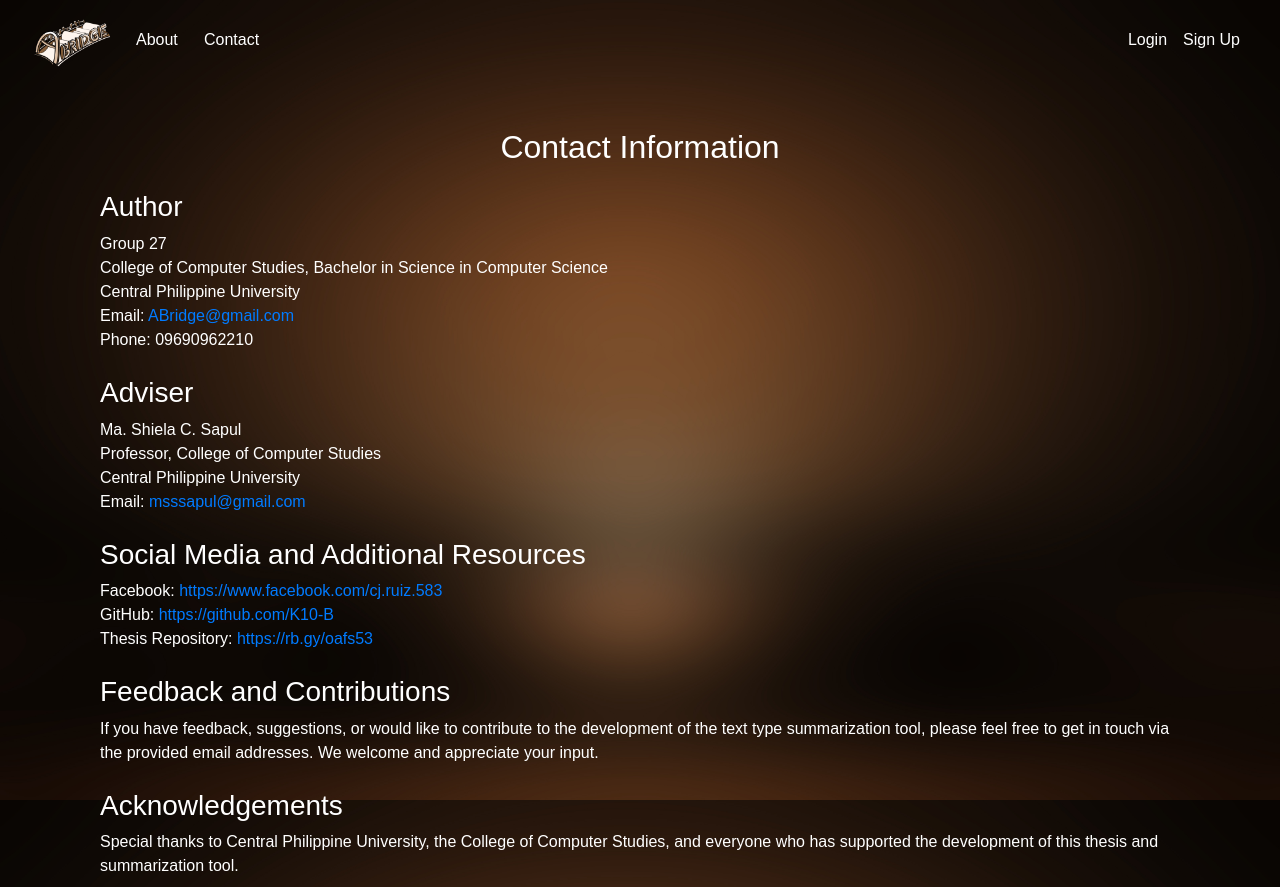
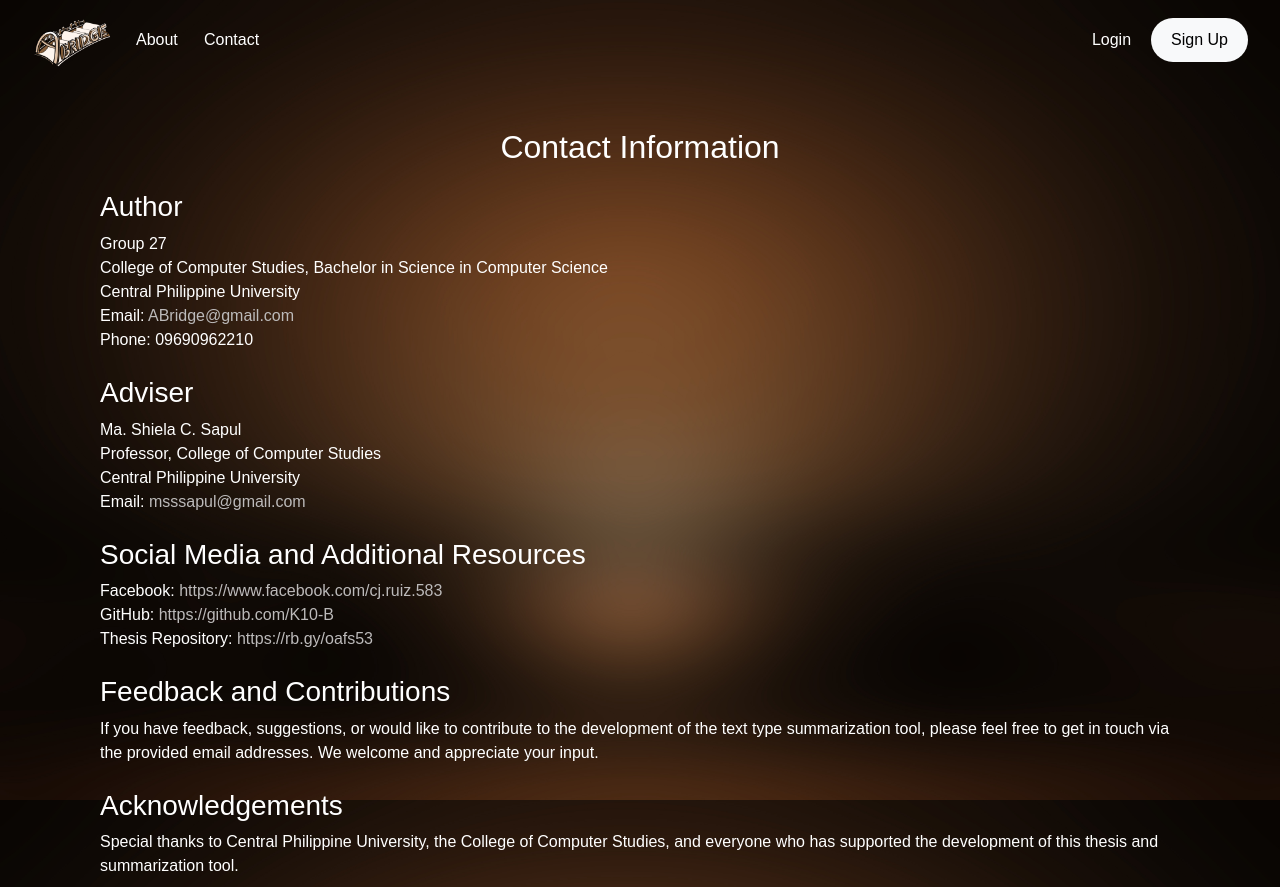
Before and after one commit to ZerpStvn/abridge-appnw, a Flask app: page /contact in a window 1280 px wide. Shown: the top 887 px of the page. Run offline with Flask 3, Linux system fonts and the light colour scheme; some libraries are stand-ins or nearby versions.

Commit message:
fix navbar buttons

```diff
--- a/website/static/style.css
+++ b/website/static/style.css
@@ -115,6 +115,18 @@ label {
     color: #d08746 !important;
 }
 
+a.navbar{
+    font-family: 'Neue Montreal', sans-serif;
+    text-decoration: none;
+    color: black;
+    border-radius: 40px;
+    padding: 10px 20px;
+}
+
+.custom-navbar:hover {
+    color: #d08746 !important;
+}
+
 #about {
     width: 52px; /* Fixed width for "About" */
 }
@@ -140,5 +152,6 @@ label {
     margin: 1rem auto; /* Centers the card and adds margin */
     text-align: center; /* Center text */
     box-shadow: 0 4px 8px rgba(0, 0, 0, 0.2); /* Optional: Add shadow for depth */
-    background-color: #ffffff; /* Background color */
+    background-color: rgb(36, 21, 1); /* Background color */
+    color: rgb(188, 184, 184); /* Text color */
 }
--- a/website/templates/base.html
+++ b/website/templates/base.html
@@ -47,10 +47,10 @@
             </div>
             <div class="navbar-nav ml-auto d-flex align-items-center"> <!-- Right-aligned items -->
                 {% if not user.is_authenticated %}
-                <a class="nav-item nav-link" id="login" href="/login">Login</a>
-                <a class="nav-item nav-link btn-border" id="signUp" href="/sign-up">Sign Up</a>
+                <a class="navbar navbar-light custom-navbar" id="login" style="color: white; text-decoration: none; padding-left: 5px;" href="/login">Login</a>
+                <a class="navbar navbar-light bg-light" id="signUp" href="/sign-up">Sign Up</a>
                 {% else %}
-                <a class="nav-item nav-link btn-border" id="logout" href="/logout">Logout</a>
+                <a class="navbar navbar-light bg-light" id="logout" href="/logout">Logout</a>
                 {% endif %}
             </div>
 
--- a/website/templates/nav/contact.html
+++ b/website/templates/nav/contact.html
@@ -12,7 +12,7 @@
             Group 27<br>
             College of Computer Studies, Bachelor in Science in Computer Science<br>
             Central Philippine University<br>
-            Email: <a href="mailto:ABridge@gmail.com">ABridge@gmail.com</a><br>
+            Email: <a href="mailto:ABridge@gmail.com" style="color: rgb(188, 186, 186);">ABridge@gmail.com</a><br>
             Phone: 09690962210
         </p>
     </section>
@@ -23,16 +23,16 @@
             Ma. Shiela C. Sapul<br>
             Professor, College of Computer Studies<br>
             Central Philippine University<br>
-            Email: <a href="mailto:msssapul@gmail.com">msssapul@gmail.com</a>
+            Email: <a href="mailto:msssapul@gmail.com" style="color: rgb(188, 186, 186);">msssapul@gmail.com</a>
         </p>
     </section>
 
     <section class="mt-4">
         <h3>Social Media and Additional Resources</h3>
         <p>
-            Facebook: <a href="https://www.facebook.com/cj.ruiz.583" target="_blank">https://www.facebook.com/cj.ruiz.583</a><br>
-            GitHub: <a href="https://github.com/K10-B" target="_blank">https://github.com/K10-B</a><br>
-            Thesis Repository: <a href="https://rb.gy/oafs53" target="_blank">https://rb.gy/oafs53</a>
+            Facebook: <a href="https://www.facebook.com/cj.ruiz.583" target="_blank" style="color: rgb(188, 186, 186);">https://www.facebook.com/cj.ruiz.583</a><br>
+            GitHub: <a href="https://github.com/K10-B" target="_blank" style="color: rgb(188, 186, 186);">https://github.com/K10-B</a><br>
+            Thesis Repository: <a href="https://rb.gy/oafs53" target="_blank" style="color: rgb(188, 186, 186);">https://rb.gy/oafs53</a>
         </p>
     </section>
 
--- a/website/templates/nav/dashboard.html
+++ b/website/templates/nav/dashboard.html
@@ -26,7 +26,7 @@
     <h2 class="h3 mb-1">Quizzes</h2>
     <div class="list-group">
         {% for quiz in quizzes %}
-        <div class="list-group-item card-custom">
+        <div class="list-group-item card-custom" style="text-align: center; border-radius: 20px;">
             <h5>{{ quiz.title }}</h5>
             <a href="{{ url_for('views.quiz', quiz_id=quiz.id) }}" class="btn btn-primary">Take Quiz</a>
             <form action="{{ url_for('views.delete_quiz', quiz_id=quiz.id) }}" method="POST" class="d-inline">
@@ -42,7 +42,7 @@
         {% if current_user.is_authenticated %}
         <div class="row justify-content-center mt-4">
             <div class="col-md-4">
-                <a href="{{ url_for('views.import_materials') }}" class="btn btn-primary btn-lg btn-block" role="button" aria-label="Import materials">Import Material</a>
+                <a href="{{ url_for('views.import_materials') }}" class="btn btn-light btn-lg btn-block" role="button" aria-label="Import materials" style="font-family:'Neue Montreal',sans-serif;">Import Material</a>
             </div>
         </div>
         {% endif %}
```
Also changed, not shown: instance/database.db.
